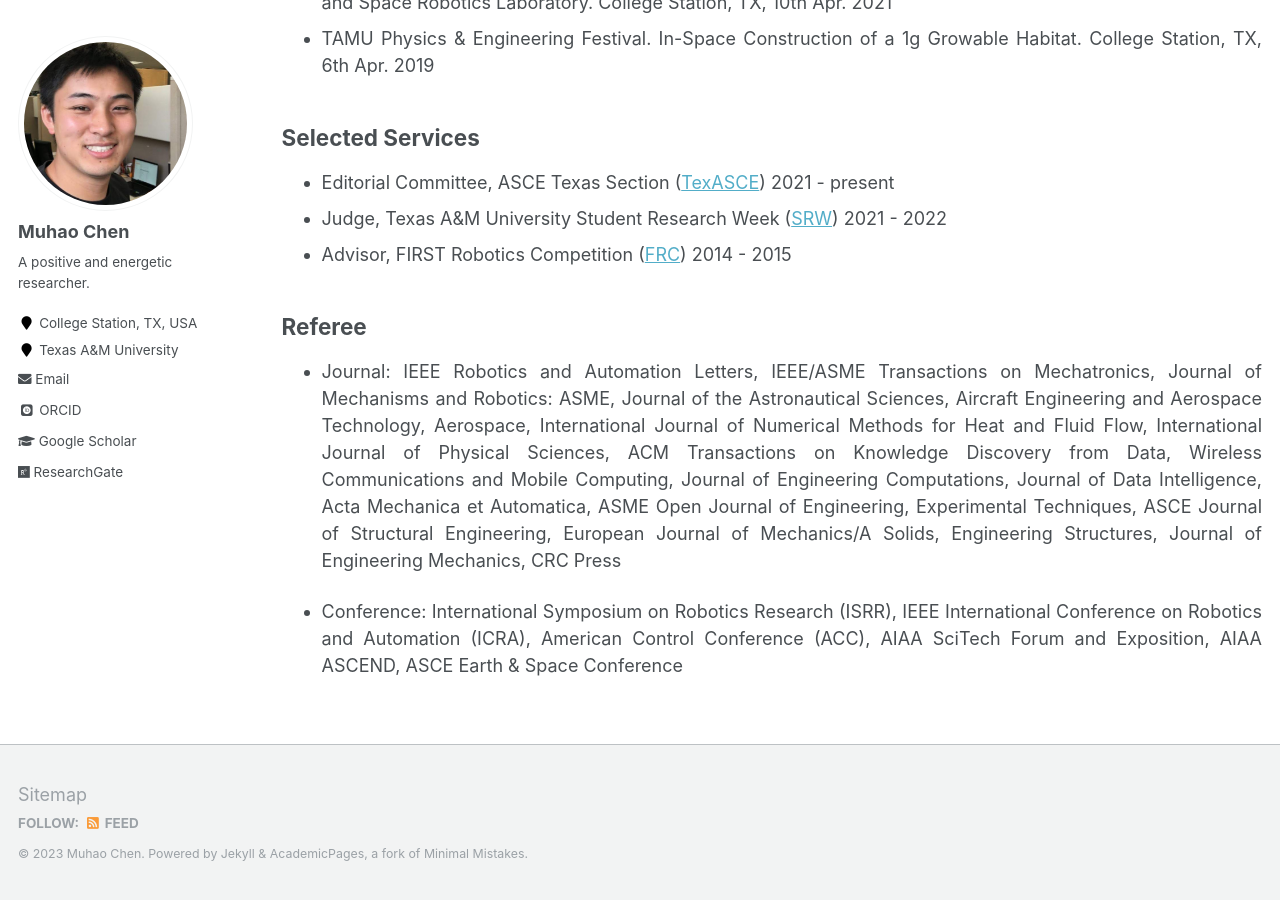
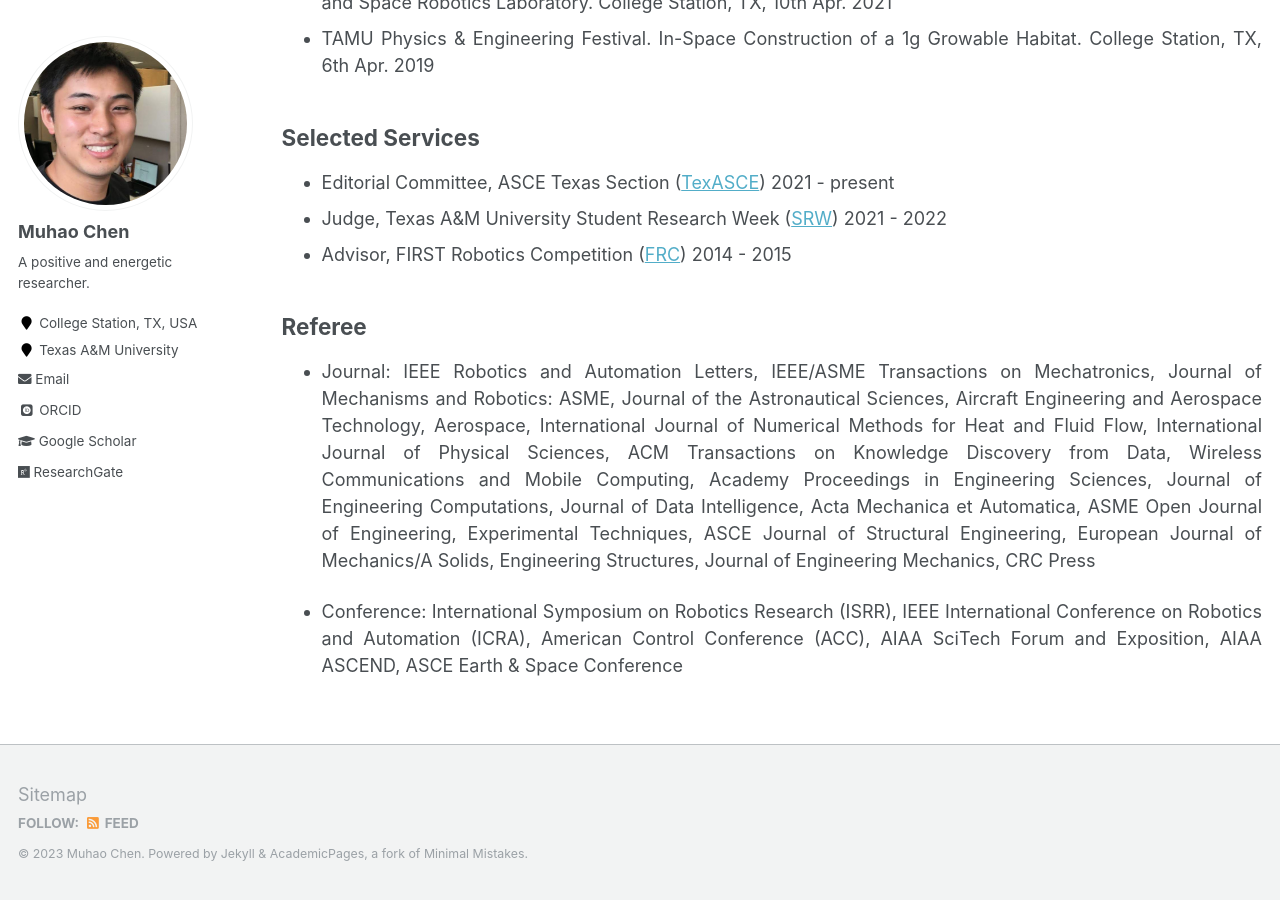
Before and after one commit to Muhao-Chen/muhao-chen.github.io, a Jekyll site: the page built from _pages/professional-activities.md, in a window 1280 px wide and 900 px high, scrolled down 1678 px. Built offline with Jekyll 4.4.1, drawn with Linux system fonts in a browser that asks for light colours; some web fonts are replaced.

Commit message:
Update professional-activities.md

```diff
--- a/_pages/professional-activities.md
+++ b/_pages/professional-activities.md
@@ -64,7 +64,7 @@ toc_max_header: 1
 
 ## Referee
 
-* Journal: IEEE Robotics and Automation Letters, IEEE/ASME Transactions on Mechatronics, Journal of Mechanisms and Robotics: ASME, Journal of the Astronautical Sciences, Aircraft Engineering and Aerospace Technology, Aerospace, International Journal of Numerical Methods for Heat and Fluid Flow, International Journal of Physical Sciences, ACM Transactions on Knowledge Discovery from Data, Wireless Communications and Mobile Computing, Journal of Engineering Computations, Journal of Data Intelligence, Acta Mechanica et Automatica, ASME Open Journal of Engineering, Experimental Techniques, ASCE Journal of Structural Engineering, European Journal of Mechanics/A Solids, Engineering Structures, Journal of Engineering Mechanics, CRC Press
+* Journal: IEEE Robotics and Automation Letters, IEEE/ASME Transactions on Mechatronics, Journal of Mechanisms and Robotics: ASME, Journal of the Astronautical Sciences, Aircraft Engineering and Aerospace Technology, Aerospace, International Journal of Numerical Methods for Heat and Fluid Flow, International Journal of Physical Sciences, ACM Transactions on Knowledge Discovery from Data, Wireless Communications and Mobile Computing, Academy Proceedings in Engineering Sciences, Journal of Engineering Computations, Journal of Data Intelligence, Acta Mechanica et Automatica, ASME Open Journal of Engineering, Experimental Techniques, ASCE Journal of Structural Engineering, European Journal of Mechanics/A Solids, Engineering Structures, Journal of Engineering Mechanics, CRC Press
 
 * Conference: International Symposium on Robotics Research (ISRR), IEEE International Conference on Robotics and Automation (ICRA), American Control Conference (ACC), AIAA SciTech
 Forum and Exposition, AIAA ASCEND, ASCE Earth & Space Conference
```
